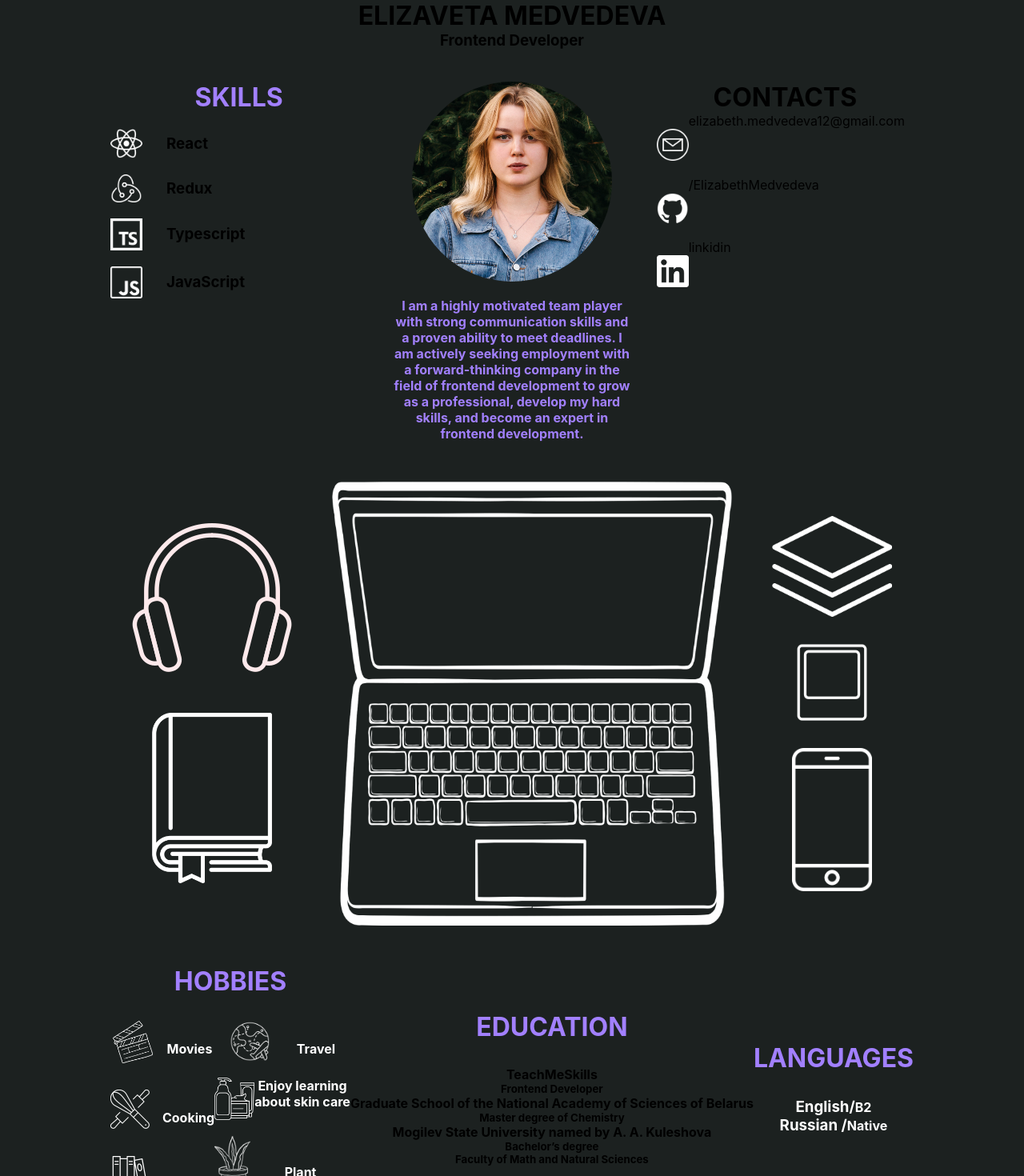
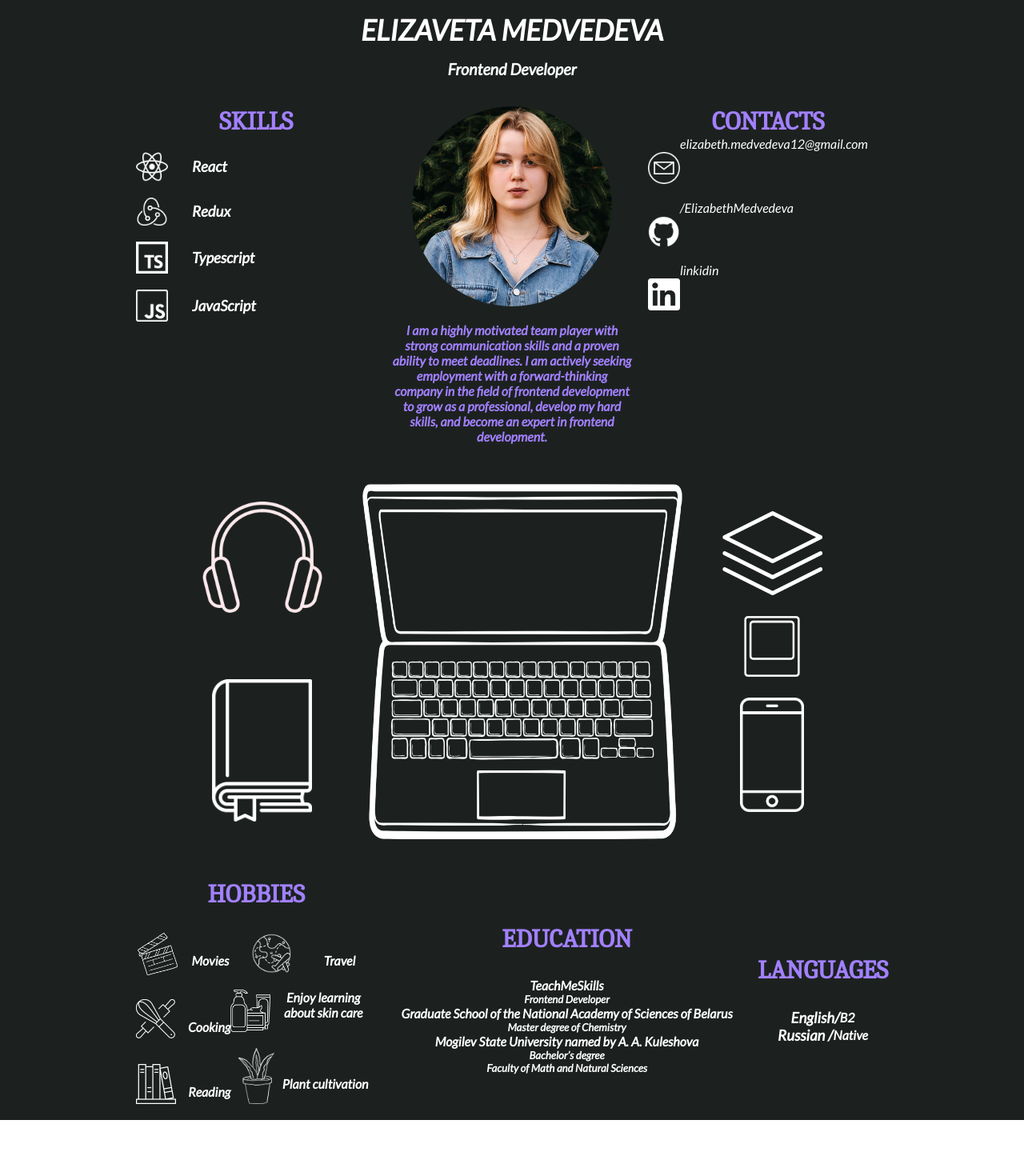
Before and after one commit to ElizabethMedvedeva/cv_medvedeva, a React (Create React App) app: page / in a window 1280 px wide. Shown: the top 1470 px of the page at 80% size. After the commit the page ends 1400 px from the top, so only its background shows below. Built offline with nearby package versions, Linux system fonts and the light colour scheme.

Commit message:
add fonts

```diff
--- a/src/components/central/central.Styled.ts
+++ b/src/components/central/central.Styled.ts
@@ -11,23 +11,23 @@ export const CentralContainer = styled.div`
 export const SetOfTwoIcons = styled.div`
   display: flex;
   flex-direction: column;
-  height: 450px;
+  height: 400px;
   justify-content: space-between;
 `;
 
 export const CentralLogoWrapper = styled.div`
-  max-width: 100px;
+  max-width: 80px;
   margin: 0 auto;
 `;
 
 export const CentralLogo = styled.div`
-  max-width: 500px;
+  max-width: 400px;
   margin: 0 50px;
 `;
 export const SetOfThreeIcons = styled.div`
   display: flex;
   flex-direction: column;
-  height: 500px;
+  height: 400px;
   justify-content: space-around;
 `;
 
@@ -36,13 +36,13 @@ export const PolaroidImg = styled.img`
 `;
 
 export const HeadphoneLogoWrapper = styled.div`
-  max-width: 200px;
+  max-width: 150px;
 `;
 export const NotebookLogoWrapper = styled.div`
-  max-width: 150px;
+  max-width: 125px;
   margin: 0 auto;
 `;
 
 export const StackLogoWrapper = styled.div`
-  max-width: 150px;
+  max-width: 125px;
 `;
--- a/src/components/contacts/contacts.Styled.tsx
+++ b/src/components/contacts/contacts.Styled.tsx
@@ -3,8 +3,17 @@ import styled from "styled-components";
 export const ContactContainer = styled.div`
   display: flex;
 `;
+export const ContactTitle = styled.div`
+  h1 {
+    color: #a280ff;
+    font-family: "Caladea", serif;
+  }
+`;
 export const ContactImgDiv = styled.div`
   margin: 20px 0;
+`;
+export const ContactContent = styled.div`
+  color: #ffffff;
 `;
 
 export const ContactImg = styled.img`
--- a/src/components/contacts/contacts.tsx
+++ b/src/components/contacts/contacts.tsx
@@ -1,12 +1,18 @@
-import { ContactContainer, ContactImg, ContactImgDiv } from "./contacts.Styled";
+import {
+  ContactContainer,
+  ContactContent,
+  ContactImg,
+  ContactImgDiv,
+  ContactTitle,
+} from "./contacts.Styled";
 
 export const Contacts = () => {
   return (
     <div>
-      <div>
+      <ContactTitle>
         <h1>CONTACTS</h1>
-      </div>
-      <div>
+      </ContactTitle>
+      <ContactContent>
         <ContactContainer id="skill-container">
           <ContactImgDiv id="skill-img_div">
             <ContactImg
@@ -37,7 +43,7 @@ export const Contacts = () => {
           </ContactImgDiv>
           <a>linkidin</a>
         </ContactContainer>
-      </div>
+      </ContactContent>
     </div>
   );
 };
--- a/src/components/education/education.Styled.ts
+++ b/src/components/education/education.Styled.ts
@@ -6,5 +6,9 @@ export const EducationTitle = styled.div`
   margin-bottom: 30px;
   h1 {
     color: #a280ff;
+    font-family: "Caladea", serif;
   }
 `;
+export const EducationContent = styled.div`
+  color: #ffffff;
+`;
--- a/src/components/education/education.tsx
+++ b/src/components/education/education.tsx
@@ -1,4 +1,8 @@
-import { EducationContainer, EducationTitle } from "./education.Styled";
+import {
+  EducationContainer,
+  EducationContent,
+  EducationTitle,
+} from "./education.Styled";
 
 export const Education = () => {
   return (
@@ -6,7 +10,7 @@ export const Education = () => {
       <EducationTitle id="education_title">
         <h1>EDUCATION</h1>
       </EducationTitle>
-      <div>
+      <EducationContent>
         <div>
           <img></img>
           <h4>TeachMeSkills</h4>
@@ -25,7 +29,7 @@ export const Education = () => {
           <h5>Bachelor’s degree</h5>
           <h5>Faculty of Math and Natural Sciences</h5>
         </div>
-      </div>
+      </EducationContent>
     </EducationContainer>
   );
 };
--- a/src/components/hobbies/hobbies.Styled.ts
+++ b/src/components/hobbies/hobbies.Styled.ts
@@ -9,6 +9,7 @@ export const HobbiesTitle = styled.div`
   margin-bottom: 30px;
   h1 {
     color: #a280ff;
+    font-family: "Caladea", serif;
   }
 `;
 
--- a/src/components/languages/language.Styled.tsx
+++ b/src/components/languages/language.Styled.tsx
@@ -5,6 +5,7 @@ export const LanguageTitle = styled.div`
   margin-bottom: 30px;
   h1 {
     color: #a280ff;
+    font-family: "Caladea", serif;
   }
 `;
 export const LanguagesList = styled.div`
--- a/src/components/main.Styled.ts
+++ b/src/components/main.Styled.ts
@@ -11,9 +11,19 @@ export const MainContainer = styled.div`
 export const MainWrapper = styled.div`
   margin: 0 20px;
 `;
+export const MainTitle = styled.div`
+  color: #ffffff;
+  h1 {
+    font-size: 36px;
+    padding: 15px 0;
+  }
+  h3 {
+    font-size: 20px;
+  }
+`;
 
 export const FirstRow = styled.div`
-  padding-top: 40px;
+  padding-top: 35px;
   width: 100%;
 `;
 export const FirstSRowContainer = styled.div`
--- a/src/components/main.tsx
+++ b/src/components/main.tsx
@@ -9,6 +9,7 @@ import {
   FirstRow,
   FirstSRowContainer,
   MainContainer,
+  MainTitle,
   MainWrapper,
   SecondRow,
 } from "./main.Styled";
@@ -17,10 +18,10 @@ export const Main = () => {
   return (
     <MainContainer id="main_container">
       <MainWrapper id="main_wrapper">
-        <div>
+        <MainTitle>
           <h1>ELIZAVETA MEDVEDEVA</h1>
           <h3>Frontend Developer</h3>
-        </div>
+        </MainTitle>
         <FirstRow id="first_row">
           <FirstSRowContainer id="first_row_container">
             <Skills />
--- a/src/components/skills/skills.Styled.ts
+++ b/src/components/skills/skills.Styled.ts
@@ -3,6 +3,7 @@ export const SkillsMain = styled.div``;
 
 export const TitleSkillsDiv = styled.div`
   h1 {
+    font-family: "Caladea", serif;
     color: #a280ff;
   }
 `;
@@ -15,6 +16,7 @@ export const SkillContainer = styled.div`
   margin: 20px 0;
   h3 {
     margin: 0 0 0 30px;
+    color: #ffffff;
   }
 `;
 export const SkillImgDiv = styled.div``;
--- a/src/index.css
+++ b/src/index.css
@@ -1,10 +1,9 @@
 @import "./reset.css";
+@import url("https://fonts.googleapis.com/css2?family=Caladea&family=Lato:ital@1&display=swap");
 
 body {
   margin: 0;
-  font-family: -apple-system, BlinkMacSystemFont, "Segoe UI", "Roboto", "Oxygen",
-    "Ubuntu", "Cantarell", "Fira Sans", "Droid Sans", "Helvetica Neue",
-    sans-serif;
+  font-family: 'Lato', sans-serif;
   -webkit-font-smoothing: antialiased;
   -moz-osx-font-smoothing: grayscale;
 }
```
Also changed, not shown: public/index.html (+4 -4 lines).
